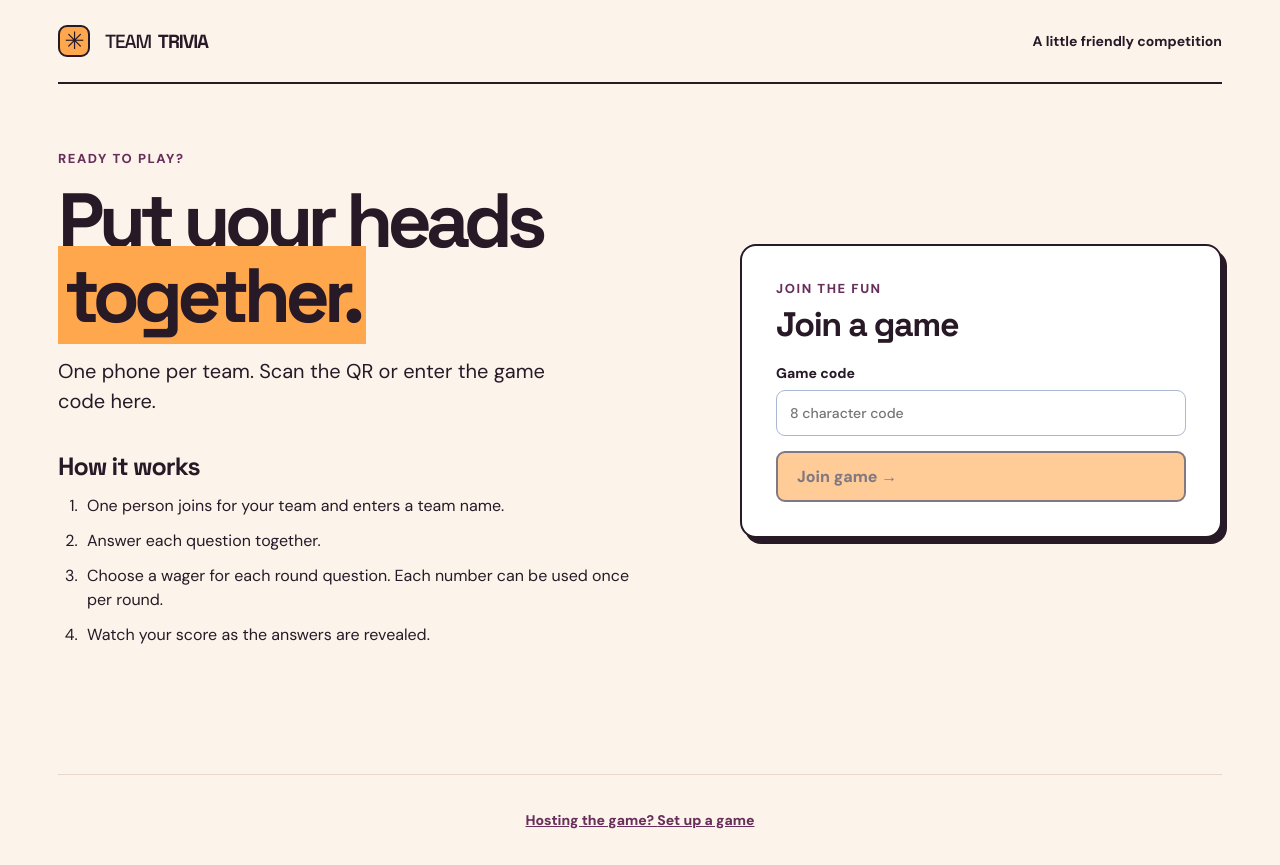
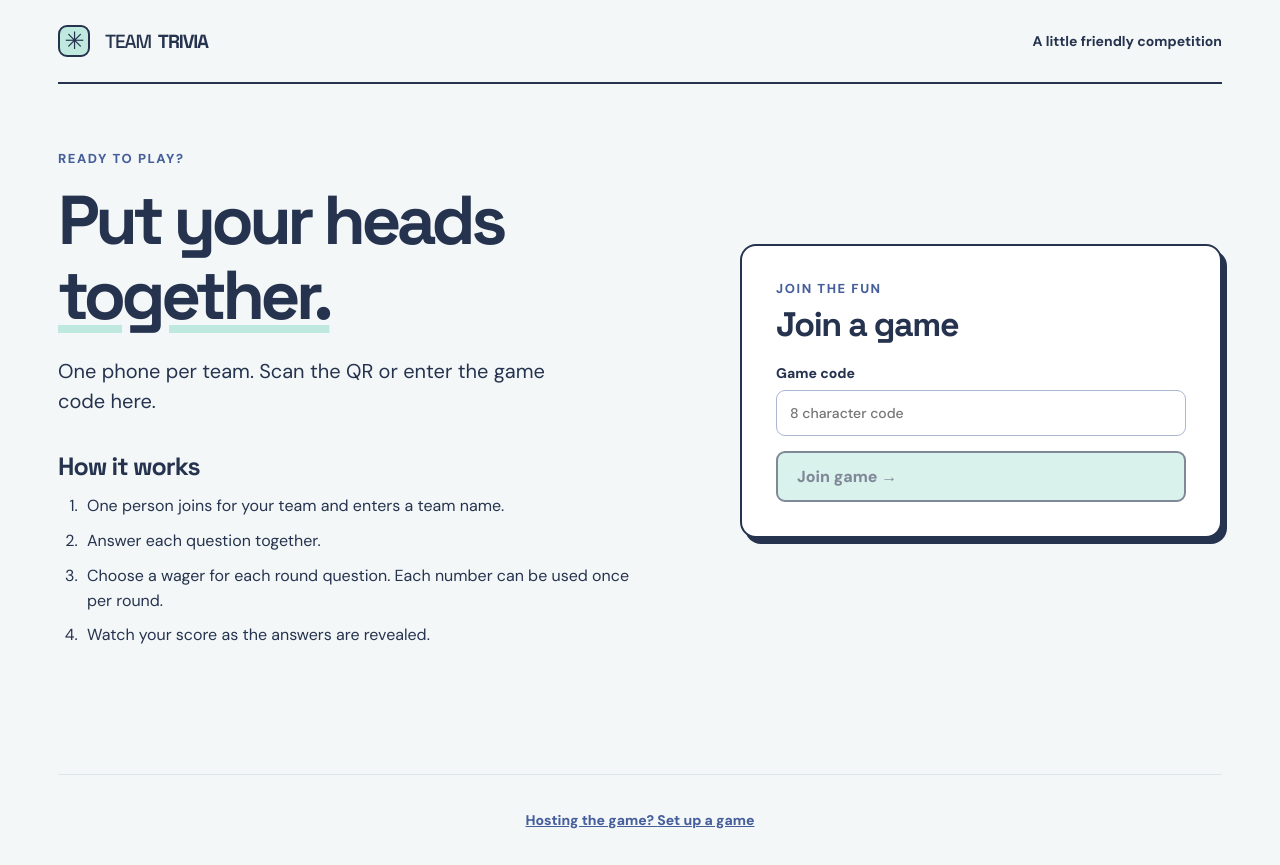
Before and after one commit to comradebesti/trivia, a Next.js app: page / in a window 1280 px wide. Built offline with nearby package versions, Linux system fonts and the light colour scheme.

Commit message:
Refresh trivia colors and headline

```diff
--- a/app/globals.css
+++ b/app/globals.css
@@ -1,5 +1,5 @@
 @import url('https://fonts.googleapis.com/css2?family=DM+Sans:wght@400;500;600;700;800&family=Space+Grotesk:wght@400;500;600;700&display=swap');
-:root { color-scheme: light; --ink:#281927; --blue:#682f5b; --paper:#fcf4eb; --line:#ead9cb; --yellow:#ffa74c; }
+:root { color-scheme: light; --ink:#26334f; --blue:#465f9c; --paper:#f3f7f7; --line:#dce7ea; --accent:#bfe9de; }
 * { box-sizing:border-box; }
 body { margin:0; background:var(--paper); color:var(--ink); font-family:"DM Sans",Arial,sans-serif; font-size:16px; }
 button,input,select,textarea { font:inherit; }
@@ -9,12 +9,12 @@ button:disabled { cursor:not-allowed; opacity:.58; }
 .mast { height:84px; display:flex; align-items:center; justify-content:space-between; border-bottom:2px solid var(--ink); }
 .brand { display:flex; align-items:center; gap:7px; font-family:"Space Grotesk",sans-serif; font-size:19px; font-weight:500; letter-spacing:-.06em; }
 .brand b { font-weight:700; }
-.brandmark { display:grid; place-items:center; width:32px; height:32px; margin-right:8px; background:var(--yellow); border:2px solid var(--ink); border-radius:9px; font-size:24px; line-height:1; }
+.brandmark { display:grid; place-items:center; width:32px; height:32px; margin-right:8px; background:var(--accent); border:2px solid var(--ink); border-radius:9px; font-size:24px; line-height:1; }
 .mastnote { font-size:14px; font-weight:700; }
 .intro { align-items:center; min-height:calc(100vh - 160px); gap:8%; }
 .grid2 { display:grid; grid-template-columns:1.1fr .9fr; }
-.intro h1 { max-width:690px; font:700 clamp(50px,6vw,90px)/.97 "Space Grotesk",sans-serif; letter-spacing:-.075em; margin:16px 0 24px; }
-.intro h1 em { font-style:normal; background:var(--yellow); padding:0 .09em; }
+.intro h1 { max-width:690px; font:700 clamp(48px,5.4vw,76px)/1.08 "Space Grotesk",sans-serif; letter-spacing:-.065em; margin:16px 0 24px; }
+.intro h1 em { font-style:normal; text-decoration:underline; text-decoration-color:var(--accent); text-decoration-thickness:.12em; text-underline-offset:.09em; }
 .intro p { max-width:530px; font-size:20px; line-height:1.5; }
 .eyebrow { color:var(--blue); font-size:13px; font-weight:800; letter-spacing:.12em; }
 .card { background:#fff; border:2px solid var(--ink); border-radius:16px; box-shadow:5px 6px 0 var(--ink); padding:26px; margin-bottom:26px; }
@@ -31,7 +31,7 @@ textarea { resize:vertical; }
 input:focus,select:focus,textarea:focus { border-color:var(--blue); box-shadow:0 0 0 3px #29488d24; }
 .primary,.secondary { display:inline-flex; justify-content:space-between; align-items:center; gap:20px; padding:13px 19px; min-height:47px; border:2px solid var(--ink); border-radius:9px; font-weight:800; transition:transform .15s,box-shadow .15s; }
 .primary:hover:not(:disabled),.secondary:hover:not(:disabled) { transform:translateY(-2px); box-shadow:2px 3px 0 var(--ink); }
-.primary { background:var(--yellow); color:var(--ink); }
+.primary { background:var(--accent); color:var(--ink); }
 .secondary { background:#fff; color:var(--ink); }
 .start .primary,.start .secondary,.player form .primary { width:100%; }
 .divider { display:flex; align-items:center; gap:12px; color:#6d7891; margin:24px 0; font-size:14px; }
@@ -43,7 +43,7 @@ input:focus,select:focus,textarea:focus { border-color:var(--blue); box-shadow:0
 .gamegrid .card { margin-bottom:28px; }
 .sectionhead { display:flex; justify-content:space-between; gap:15px; align-items:center; }
 .sectionhead h2 { margin-bottom:9px; }
-.code { font:700 27px "Space Grotesk",sans-serif; letter-spacing:.08em; background:var(--yellow); padding:8px 12px; border-radius:8px; border:2px solid var(--ink); }
+.code { font:700 27px "Space Grotesk",sans-serif; letter-spacing:.08em; background:var(--accent); padding:8px 12px; border-radius:8px; border:2px solid var(--ink); }
 .joincontent { display:flex; align-items:center; gap:24px; }
 .joincontent img { width:180px; height:180px; flex:none; }
 .joincontent p { margin:0 0 17px; line-height:1.5; }
@@ -53,9 +53,9 @@ input:focus,select:focus,textarea:focus { border-color:var(--blue); box-shadow:0
 .formfooter label { width:140px; }
 .current h2 { font-size:clamp(25px,3vw,36px); margin:14px 0 25px; }
 .answergrid { display:grid; gap:11px; grid-template-columns:1fr 1fr; }
-.answer { display:flex; text-align:left; align-items:center; gap:13px; min-height:70px; padding:12px; border:2px solid #d9c8c6; border-radius:10px; background:#fffaf7; font-weight:700; color:var(--ink); }
-.answer span { display:grid; place-items:center; flex:none; width:35px; height:35px; background:#f8dfca; border-radius:7px; }
-.answer.selected { background:#fff2bd; border-color:var(--ink); }
+.answer { display:flex; text-align:left; align-items:center; gap:13px; min-height:70px; padding:12px; border:2px solid #d8e4ed; border-radius:10px; background:#f9fbfd; font-weight:700; color:var(--ink); }
+.answer span { display:grid; place-items:center; flex:none; width:35px; height:35px; background:#e1eaf6; border-radius:7px; }
+.answer.selected { background:#e0eee9; border-color:var(--ink); }
 .answer.right { background:#cdeedb; border-color:#278450; }
 .answer.right span { background:#96d8b3; }
 .current p { color:#52617e; font-weight:700; }
@@ -81,11 +81,11 @@ input:focus,select:focus,textarea:focus { border-color:var(--blue); box-shadow:0
 .orderrow button { min-width:36px; height:36px; border:1px solid var(--ink); border-radius:7px; background:#fff; }
 .orderrow button:disabled { opacity:.3; }
 .submitmulti { margin-top:17px; }
-.wagers { border:2px solid var(--ink); border-radius:10px; background:#fff6e9; padding:17px; margin-bottom:22px; }
+.wagers { border:2px solid var(--ink); border-radius:10px; background:#f1f7fb; padding:17px; margin-bottom:22px; }
 .wagers b { display:block; margin-bottom:10px; }
 .wagers div { display:flex; flex-wrap:wrap; gap:8px; }
 .wagers button { width:42px; height:42px; background:white; border:2px solid var(--ink); border-radius:9px; font-weight:800; }
-.wagers button.picked { background:var(--yellow); box-shadow:2px 3px 0 var(--ink); }
+.wagers button.picked { background:var(--accent); box-shadow:2px 3px 0 var(--ink); }
 .wagers button:disabled { text-decoration:line-through; opacity:.35; }
 .reviewgroup { margin-top:20px; padding-top:10px; border-top:2px solid var(--line); }
 .reviewgroup h3 { font:700 18px "Space Grotesk",sans-serif; margin:4px 0 12px; }
@@ -112,7 +112,7 @@ input:focus,select:focus,textarea:focus { border-color:var(--blue); box-shadow:0
 .player .answer:not(:disabled):hover { border-color:var(--blue); background:#edf2fd; }
 .teamtag { display:flex; align-items:center; gap:12px; margin:0 0 24px; }
 .teamtag span { font-size:12px; font-weight:800; letter-spacing:.1em; }
-.teamtag strong { background:var(--yellow); padding:8px 11px; border-radius:7px; }
+.teamtag strong { background:var(--accent); padding:8px 11px; border-radius:7px; }
 .response { margin:22px 0 0; }
 .waiting { text-align:center; padding:52px 28px; }
 .waiticon { font-size:65px; line-height:1; color:var(--blue); }
@@ -124,4 +124,4 @@ footer { color:#6b7790; text-align:center; border-top:1px solid var(--line); pad
 .hostsetup h2 { color:var(--ink); font:700 24px "Space Grotesk",sans-serif; margin:0 0 16px; }
 .hostsetup .primary { width:100%; }
 @media(max-width:850px) { .gamegrid,.grid2 { grid-template-columns:1fr; } .intro { padding:60px 0; gap:40px; } .intro h1 { max-width:600px; } }
-@media(max-width:560px) { .shell { padding:0 16px; } .mast { height:70px; } .mastnote { display:none; } .intro h1 { font-size:52px; } .intro p { font-size:17px; } .card,.start { padding:20px; box-shadow:3px 4px 0 var(--ink); } .topline { align-items:flex-start; flex-direction:column; padding:27px 0; } .joincontent { flex-direction:column; align-items:flex-start; } .joincontent img { align-self:center; } .choicesform,.answergrid { grid-template-columns:1fr; } .sectionhead { align-items:flex-start; flex-direction:column; } .code { font-size:22px; } }
+@media(max-width:560px) { .shell { padding:0 16px; } .mast { height:70px; } .mastnote { display:none; } .intro h1 { font-size:clamp(42px,10vw,52px); } .intro p { font-size:17px; } .card,.start { padding:20px; box-shadow:3px 4px 0 var(--ink); } .topline { align-items:flex-start; flex-direction:column; padding:27px 0; } .joincontent { flex-direction:column; align-items:flex-start; } .choicesform,.answergrid { grid-template-columns:1fr; } .sectionhead { align-items:flex-start; flex-direction:column; } .code { font-size:22px; } }
--- a/app/trivia.tsx
+++ b/app/trivia.tsx
@@ -62,7 +62,7 @@ export default function Trivia() {
     } catch (e) { setError(e instanceof Error ? e.message : "Could not load game."); }
   }, [id, host, team]);
   useEffect(() => { if (!id) return; void load(); const timer = setInterval(() => void load(), 2500); return () => clearInterval(timer); }, [id, load]);
-  useEffect(() => { if (joinUrl) void QRCode.toDataURL(joinUrl, { width: 280, margin: 2, color: { dark: "#281927", light: "#ffffff" } }).then(setQr); }, [joinUrl]);
+  useEffect(() => { if (joinUrl) void QRCode.toDataURL(joinUrl, { width: 280, margin: 2, color: { dark: "#26334f", light: "#ffffff" } }).then(setQr); }, [joinUrl]);
   useEffect(() => {
     setSelected([]); setOrdering(game?.current?.options.map((_, i) => i) || [0, 1, 2, 3]);
     setWritten(""); setBonusAnswer(""); setWager(""); setFinalWager("");
```
Also changed, not shown: public/favicon.svg.
